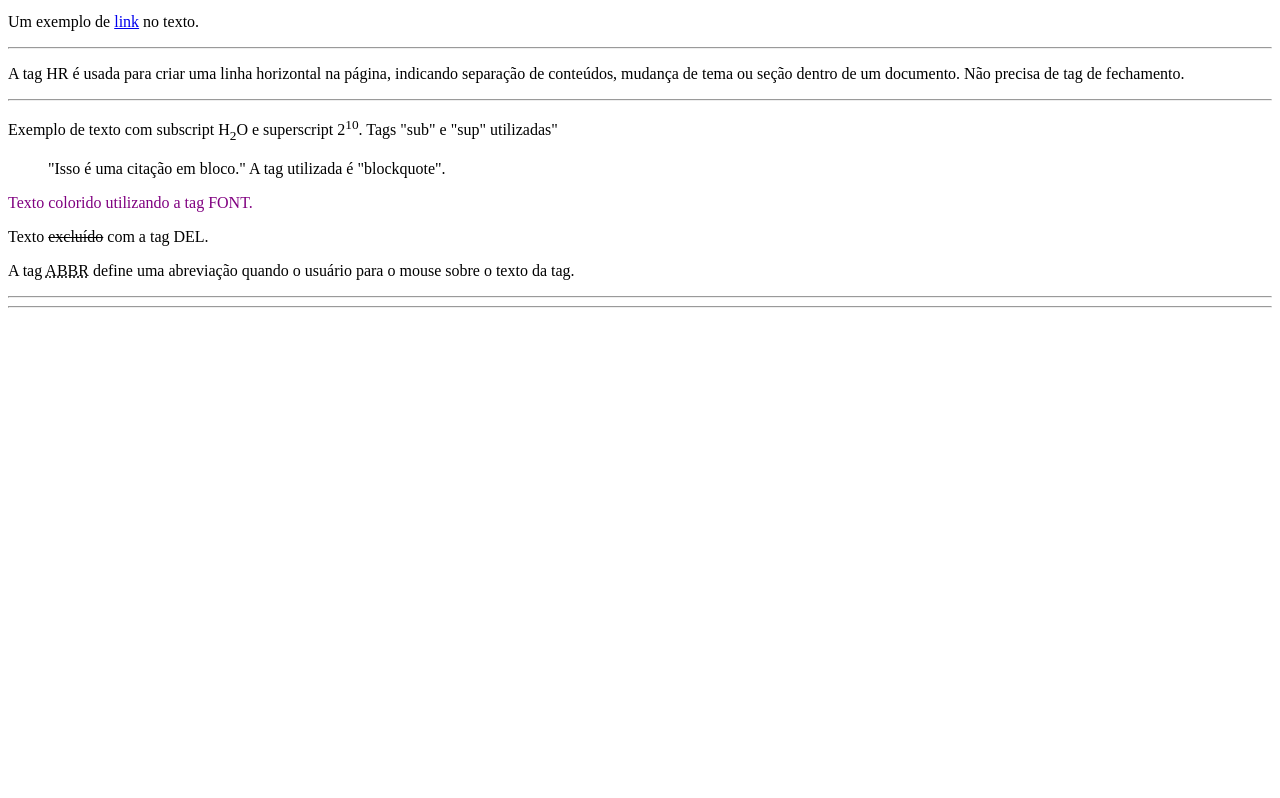
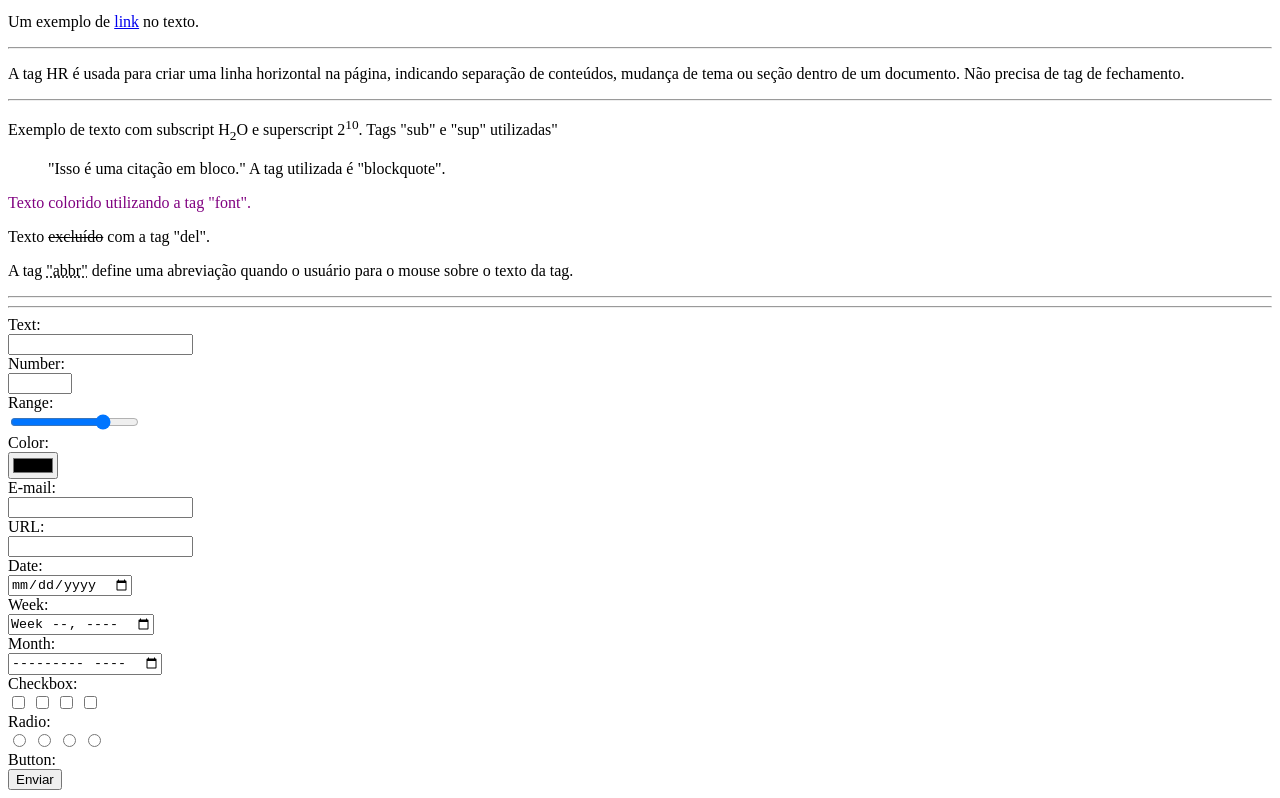
Before and after one commit to renaldopetlim/DIO-HTML-MODULO-1-PRIMEIROS-PASSOS, a plain HTML site: page index.html in a window 1280 px wide. Shown: the part 587-1385 px from the top of the page. Before the commit the page ends 903 px from the top, so only its background shows below. Drawn offline with Linux system fonts and the light colour scheme.

Commit message:
.....-.....

```diff
--- a/index.html
+++ b/index.html
@@ -62,21 +62,62 @@
     </blockquote>
 
     <p>
-        <font color="purple">Texto colorido utilizando a tag FONT.</font>
+        <font color="purple">Texto colorido utilizando a tag "font".</font>
     </p>
 
     <p>
-        Texto <del>excluído</del> com a tag DEL.
+        Texto <del>excluído</del> com a tag "del".
     </p>
 
     <p>
-        A tag
-        <abbr title="ABBR example">ABBR</abbr>
+        A tag <abbr title="ABBR example">"abbr"</abbr>
         define uma abreviação quando o usuário para o mouse sobre o texto da tag.
     </p>
 
     <hr><hr>
 
-
+    <form>
+        <label>Text: </label><br>
+            <input type="text">
+        <br>
+        <label>Number: </label><br>
+            <input type="number" min="0" step="1" max="100">
+        <br>
+        <label>Range: </label><br>
+            <input type="range" min="0" max="100" value="75">
+        <br>
+        <label>Color: </label><br>
+            <input type="color">
+        <br>
+        <label>E-mail: </label><br>
+            <input type="email">
+        <br>
+        <label>URL: </label><br>
+            <input type="url">
+        <br>
+        <label>Date: </label><br>
+            <input type="date">
+        <br>
+        <label>Week: </label><br>
+            <input type="week">
+        <br>
+        <label>Month: </label><br>
+            <input type="month">
+        <br>
+        <label>Checkbox: </label><br>
+            <input type="checkbox">
+            <input type="checkbox">
+            <input type="checkbox">
+            <input type="checkbox">
+        <br>
+        <label>Radio: </label><br>
+            <input type="radio">
+            <input type="radio">
+            <input type="radio">
+            <input type="radio">
+        <br>
+        <label>Button: </label><br>
+            <input type="submit" value="Enviar">
+    </form>
 </body>
 </html>
```
